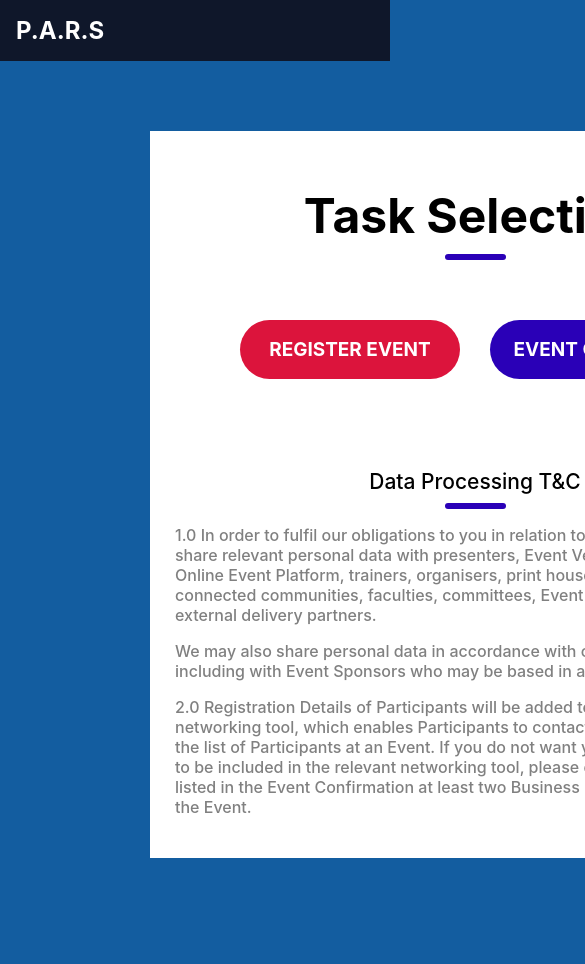
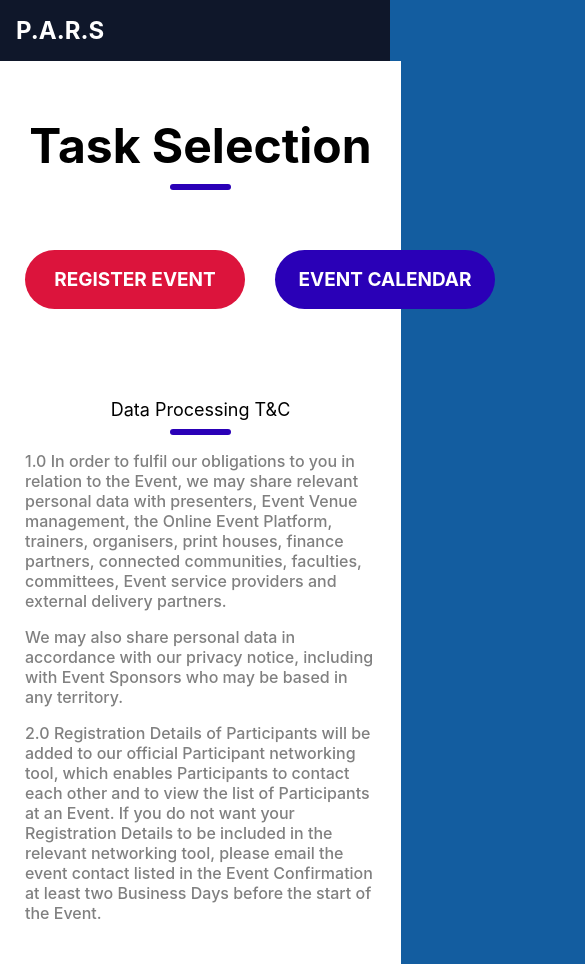
Before and after one commit to McNaughty/pars-phase2-project, a React (Create React App) app: page / in a window 390 px wide. Shown: the top 964 px of the page, 585 px wide, since content can reach past the window. Before the commit the page ends 858 px from the top, so only its background shows below. Built offline with nearby package versions, Linux system fonts and the light colour scheme.

Commit message:
Checking mobile responsiveness

```diff
--- a/src/components/appheader/AppHeader.css
+++ b/src/components/appheader/AppHeader.css
@@ -24,7 +24,11 @@ nav .title{
 
 nav ul{
     display: flex;
+    /* flex-direction: column;  */
+    width: 100%;
+    padding: 0; /* Remove default padding */
 }
+
 
 nav ul li{
     list-style: none;
@@ -49,7 +53,7 @@ nav ul.open{
     display:flex;
 }
 
-nav .menu{
+nav .menu {
     display: none;
     position: absolute;
     top: 0.5rem;
@@ -60,27 +64,33 @@ nav .menu{
     height: 2rem;
   }
 
-nav .menu .span{
+  nav .menu .span {
     height: 0.4rem;
     width: 100%;
     background-color: white;
     border-radius: 0.2rem;
   }
 
-@media (max-width:480px){
-    nav .menu{
-        display: flex;
-    }
-
-    nav{
+@media (max-width: 768px) {
+    nav {
       flex-direction: column;
       align-items: start;
     }
 
-    nav ul{
+    nav ul {
       display: none;
       flex-direction: column;
       width: 100%;
-        margin-bottom: 0.25rem;
+      margin: 0; /* Remove margin for smaller screens */
+    }
+
+    nav ul.open {
+      display: flex;
+      flex-direction: column;
+      align-items: center;
+    }
+
+    nav .menu {
+      display: flex;
     }
   }
--- a/src/components/dashboard/CalendarDash.js
+++ b/src/components/dashboard/CalendarDash.js
@@ -8,9 +8,10 @@ import "react-big-calendar/lib/css/react-big-calendar.css";
 import React, { useState } from "react";
 import DatePicker from "react-datepicker";
 import Modal from "../modal/Modal";
-import eventsData from "../../Events.json";
+// import eventsData from "../../Events.json";
 import ParticipantRegistration from "../participantreg/ParticipantRegistration";
 import {useNavigate} from "react-router-dom";
+import {useEffect} from "react";
 
 const locales = {
   "en-US": require("date-fns/locale/en-US"),
@@ -27,7 +28,25 @@ const localizer = dateFnsLocalizer({
 
 function CalendarDash() {
   // Extract the events data array from the imported JSON data
-  const { events } = eventsData;
+  // const { events } = eventsData;
+  const [events, setEvents] = useState([]);
+
+  useEffect(() => {
+    fetch("https://pars-project.onrender.com/events")
+      .then((response) => {
+        if (!response.ok) {
+          throw Error("Failed to fetch events");
+        }
+        return response.json();
+      })
+      .then((events) => {
+        setEvents(events);
+
+      })
+      .catch((error) => {
+        console.error("Error fetching events:", error.message);
+      });
+  }, []);
 
   const [selected, setSelected] = useState(null);
 
@@ -53,7 +72,7 @@ function CalendarDash() {
 
 
   function regRoute(){
-    const eTitle = selected.title;
+    const eTitle = selected.event;
     const eStart = selected.startdate;
     const eEnd = selected.enddate;
     navigate("/participantregistration", { state: { eTitle, eStart, eEnd } });
--- a/src/components/landing/LandingPage.css
+++ b/src/components/landing/LandingPage.css
@@ -1,41 +1,35 @@
-.lcontainer{
-    /* z-index: 1000; */
+.lcontainer {
     display: flex;
     flex-direction: column;
     margin: auto;
-    margin-top: 200px;
-    width: 600px;
+    width: 80%;
     background-color: white;
-    padding-bottom: 30px;
     padding: 25px;
-    margin-left: 150px;
-    margin-top: 70px;
-}
+  }
 
-.lheader{
+  .lheader, .lsub-heading {
     display: flex;
     flex-direction: column;
     align-items: center;
     gap: 9px;
     width: 100%;
     margin-top: 30px;
-}
+  }
 
-
-.lsub-heading{
-    display: flex;
-    flex-direction: column;
-    align-items: center;
-    gap: 9px;
-    width: 100%;
-    margin-top: 30px;
-    color:black;
-    font-size: 21px;
-    font-weight: 500;
-}
-
-.lpolicy {
+  .lpolicy {
     color: grey;
     font-size: 16px;
     font-weight: 500;
-}
+  }
+
+  @media (max-width: 600px) {
+    .lcontainer {
+      width: 90%;
+      margin-left: auto;
+      margin-right: auto;
+    }
+
+    .lheader, .lsub-heading {
+      font-size: 18px;
+    }
+  }
--- a/src/components/modal/Modal.js
+++ b/src/components/modal/Modal.js
@@ -15,7 +15,7 @@ function Modal({selectedEvent, closeModal, register}){
         <button onClick={closeModal}> X </button>
         </div>
         <div className="title">
-          <h1>{selectedEvent.title}</h1>
+          <h1>{selectedEvent.event}</h1>
           </div>
           <div className="body">
             <p> Event Start Date : {selectedEvent.startdate} </p>
```
Lines whose indentation alone changed are shown as unchanged.
